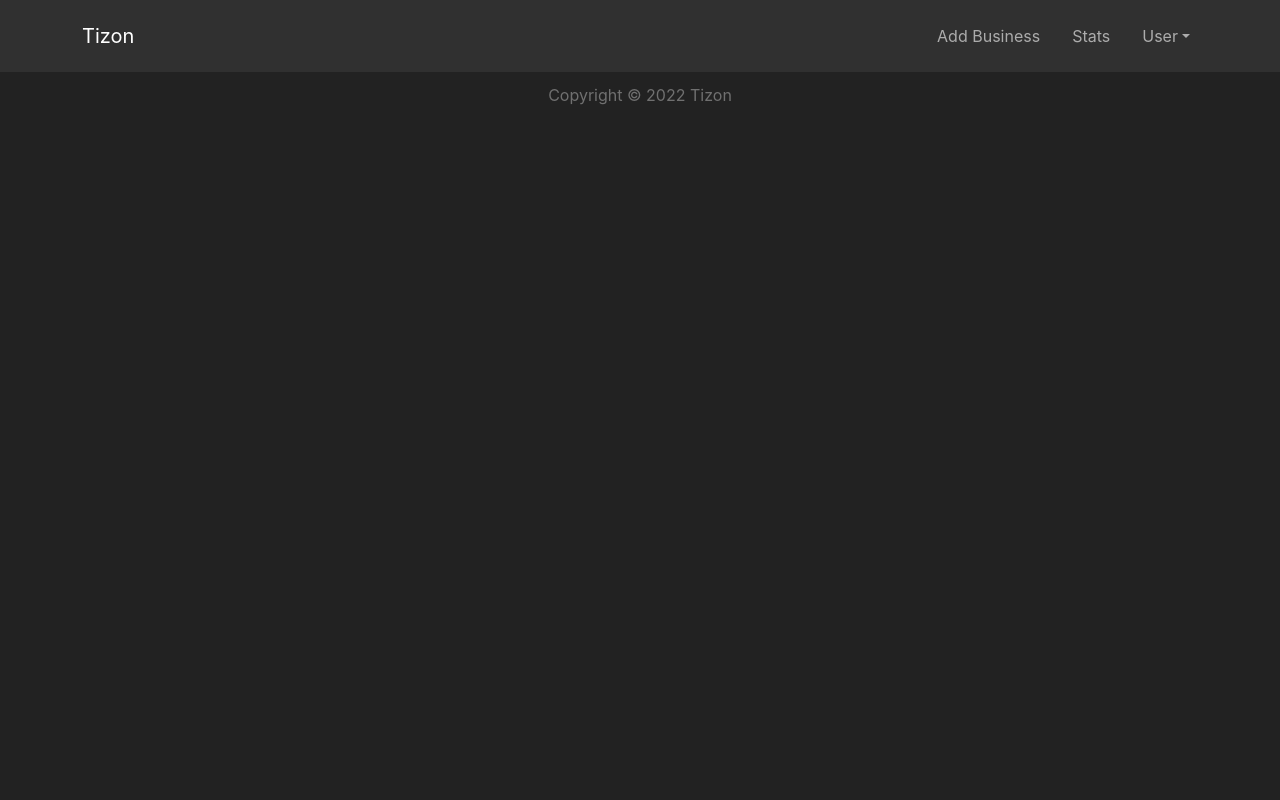
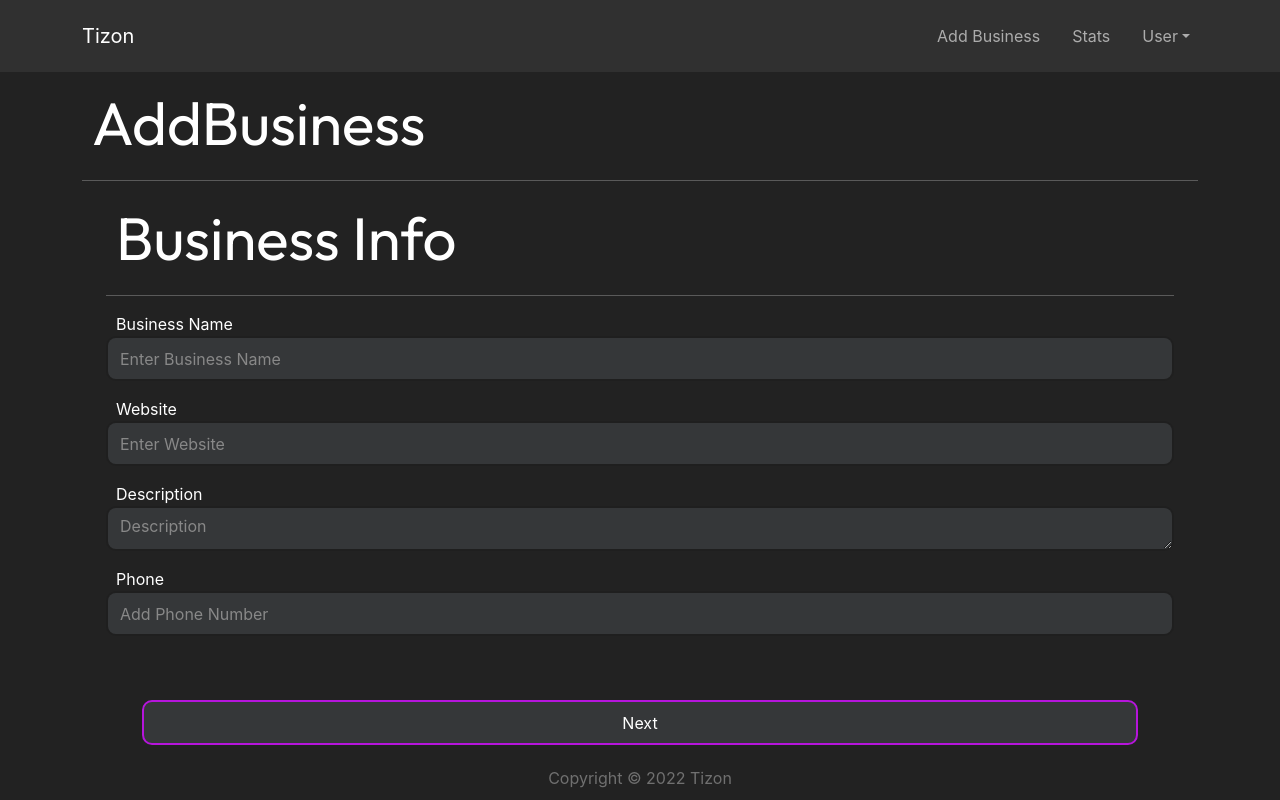
Before and after one commit to prat1k-gupta/tizon-internship, a React (Create React App) app in the folder client/: page /business in a window 1280 px wide. Built offline with nearby package versions, Linux system fonts and the light colour scheme.

Commit message:
added multiStep form

```diff
--- a/client/src/App.js
+++ b/client/src/App.js
@@ -8,6 +8,7 @@ import { LoginPage } from "./Screens/LoginPage/LoginPage";
 import { RegisterPage } from "./Screens/RegisterPage/RegisterPage";
 import { StatsPage } from "./Screens/StatisticsPage/StatsPage";
 import { AddBusinessPage } from "./Screens/AddBusiness/AddBusinessPage";
+import { MasterForm } from "./Screens/MultiStepForm/MasterForm";
 function App() {
   return (
     <>
@@ -19,6 +20,7 @@ function App() {
         <Route path="/login" element={<LoginPage />} />
         <Route path="/register" element={<RegisterPage />} />
         <Route path="/addbusiness" element={<AddBusinessPage />} />
+        <Route path="/business" element={<MasterForm />} />
       </Routes>
       <Footer />
     </>
--- a/client/src/Screens/AddBusiness/YtForm.js
+++ b/client/src/Screens/AddBusiness/YtForm.js
@@ -33,11 +33,10 @@ export const YtForm = ({size,index,list,addMore}) => {
         <Form.Control
           name="link"
           type="url"
-            onChange={(e)=>{handleLinkChange(e,index)}}
-            // value={link}
+          onChange={(e)=>{handleLinkChange(e,index)}}
+          value={list[index].link}
           placeholder="https://youtube.com/"
           className="mb-2"
-
         />
         {size > 1 && <AiOutlineDelete size={30} onClick = {()=>{handleRemove(index)}} />}
       </div>
--- /dev/null
+++ b/client/src/Screens/MultiStepForm/ConfirmSubmission.js
@@ -0,0 +1,21 @@
+import React from 'react'
+import { FormTitle } from './FormTitle'
+
+export const ConfirmSubmission = ({formData,setFormData}) => {
+    console.log(formData)
+  return (
+    <FormTitle title="Confirm Your Business">
+      <ul>
+        {
+            Object.keys(formData).map((keyName, i) => (
+                <li className="travelcompany-input" key={i}>
+                <span className="input-label">
+                    {keyName} : {formData[keyName]}
+                </span>
+                </li>
+            ))
+        }
+      </ul>
+    </FormTitle>
+  );
+}
--- /dev/null
+++ b/client/src/Screens/MultiStepForm/ContactInfo.js
@@ -0,0 +1,56 @@
+import React from 'react'
+import { Form } from 'react-bootstrap'
+import { FormTitle } from './FormTitle';
+
+export const ContactInfo = ({formData,setFormData}) => {
+    const handleChange =(e)=>{
+        const {name,value} = e.target;
+        setFormData({...formData, [name]: value})
+    }
+  return (
+    <FormTitle title="Business Info">
+      <Form>
+      <Form.Group className="mb-3" controlId="formBasicName">
+        <Form.Label>Business Name</Form.Label>
+        <Form.Control
+          name="businessname"
+          type="text"
+          onChange={handleChange}
+            value={formData.businessname}
+          placeholder="Enter Business Name"
+        />
+      </Form.Group>
+      <Form.Group className="mb-3" controlId="formBasicEmail">
+        <Form.Label>Website</Form.Label>
+        <Form.Control
+          name="website"
+          type="text"
+          onChange={handleChange}
+          value={formData.website}
+          placeholder="Enter Website"
+        />
+      </Form.Group>
+      <Form.Group className="mb-3" controlId="formBasicPassword">
+        <Form.Label>Description</Form.Label>
+        <Form.Control
+          name="description"
+          as="textarea"
+          onChange={handleChange}
+          value={formData.description}
+          placeholder="Description"
+        />
+      </Form.Group>
+      <Form.Group className="mb-3" controlId="formBasicPhone">
+        <Form.Label>Phone</Form.Label>
+        <Form.Control
+          name="phone"
+          type="tel"
+          onChange={handleChange}
+          value={formData.phone}
+          placeholder="Add Phone Number"
+        />
+      </Form.Group>
+      </Form>
+    </FormTitle>
+  );
+}
--- /dev/null
+++ b/client/src/Screens/MultiStepForm/FormTitle.js
@@ -0,0 +1,22 @@
+import React from 'react'
+import { Container, Row } from 'react-bootstrap'
+
+export const FormTitle = ({title,children}) => {
+  return (
+    <div>
+      <Container>
+        <Row>
+          <div className="page">
+            {title && (
+              <>
+                <h1 className="heading">{title}</h1>
+                <hr />
+              </>
+            )}
+            {children}
+          </div>
+        </Row>
+      </Container>
+    </div>
+  )
+}
--- /dev/null
+++ b/client/src/Screens/MultiStepForm/MasterForm.js
@@ -0,0 +1,73 @@
+import React, { useState } from 'react'
+import { Container } from 'react-bootstrap';
+import { MainScreen } from '../MainScreen'
+import { ConfirmSubmission } from './ConfirmSubmission';
+import { ContactInfo } from './ContactInfo';
+import { SocialsInfo } from './SocialsInfo';
+import { UploadInfo } from './UploadInfo';
+import { YoutubeInfo } from './YoutubeInfo';
+export const MasterForm = () => {
+    const [formData, setFormData] = useState({
+      businessname: "",
+      website: "",
+      description: "",
+      phone: "",
+      instagram: "",
+      linkedin: "",
+      facebook: "",
+      twitter: "",
+      pics: [],
+      ytlinks: [],
+    });
+    const [ytLinks, setYtLinks] = useState([
+      {
+        link: "",
+      },
+    ]);
+    const [step,setStep] = useState(1);
+    const nextStep = ()=>{
+        setStep(prev => prev+1);
+    }
+    const prevStep = ()=>{
+        setStep(prev => prev-1);
+    }
+    console.log(ytLinks)
+  return (
+    <MainScreen title="AddBusiness">
+      <Container>
+        <>
+          <div>
+            {
+              {
+                1: (
+                  <ContactInfo formData={formData} setFormData={setFormData} />
+                ),
+                2: (
+                  <SocialsInfo formData={formData} setFormData={setFormData} />
+                ),
+                3: <UploadInfo formData={formData} setFormData={setFormData} />,
+                4: <YoutubeInfo ytLinks={ytLinks} setYtLinks={setYtLinks} />,
+                5: (
+                  <ConfirmSubmission
+                    formData={formData}
+                    setFormData={setFormData}
+                  />
+                ),
+              }[step]
+            }
+            <div className="d-flex justify-content-around px-5 mt-5">
+              {step > 1 ? (
+                <button className="btn btn-warning" onClick={prevStep}>
+                  Back
+                </button>
+              ) : null}
+              <button className="btn btn-warning" onClick={nextStep}>
+                {step === 5 ? "Submit" : "Next"}
+              </button>
+            </div>
+          </div>
+        </>
+      </Container>
+    </MainScreen>
+  );
+}
--- /dev/null
+++ b/client/src/Screens/MultiStepForm/SocialsInfo.js
@@ -0,0 +1,57 @@
+import React from 'react'
+import { Form } from 'react-bootstrap';
+import { FormTitle } from './FormTitle';
+
+export const SocialsInfo = ({formData,setFormData}) => {
+    const handleChange = (e) => {
+      const { name, value } = e.target;
+      setFormData({ ...formData, [name]: value });
+    };
+  return (
+    <FormTitle title="Socials">
+
+        <Form>
+        <Form.Group className="mb-3" controlId="formBasicInstagram">
+            <Form.Label>Instagram</Form.Label>
+            <Form.Control
+            name="instagram"
+            type="text"
+            onChange={handleChange}
+            //   value={regInfo.password}
+            placeholder="https://instagram.com/"
+            />
+        </Form.Group>
+        <Form.Group className="mb-3" controlId="formBasicLinkedin">
+            <Form.Label>Linkedin</Form.Label>
+            <Form.Control
+            name="linkedin"
+            type="text"
+            onChange={handleChange}
+            //   value={regInfo.password}
+            placeholder="https://linkedin.com/in/"
+            />
+        </Form.Group>
+        <Form.Group className="mb-3" controlId="formBasicFacebook">
+            <Form.Label>Facebook</Form.Label>
+            <Form.Control
+            name="facebook"
+            type="text"
+            onChange={handleChange}
+            //   value={regInfo.password}
+            placeholder="https://facebook.com/"
+            />
+        </Form.Group>
+        <Form.Group className="mb-3" controlId="formBasicTwitter">
+            <Form.Label>Twitter</Form.Label>
+            <Form.Control
+            name="twitter"
+            type="text"
+            onChange={handleChange}
+            //   value={regInfo.password}
+            placeholder="https://twitter.com/"
+            />
+        </Form.Group>
+        </Form>
+    </FormTitle>
+  );
+}
--- /dev/null
+++ b/client/src/Screens/MultiStepForm/UploadInfo.js
@@ -0,0 +1,25 @@
+import React from 'react'
+import { Form } from 'react-bootstrap';
+import { FormTitle } from './FormTitle';
+
+export const UploadInfo = ({formData,setFormData}) => {
+    const handleChange = (e) => {
+      const { name, value } = e.target;
+      setFormData({ ...formData, [name]: value });
+    };
+  return (
+    <FormTitle title="Upload Your Business Images">
+        <Form>
+        <Form.Group className="mb-3" controlId="formBasicPassword">
+            <Form.Label>Upload Images</Form.Label>
+            <Form.Control
+            name="pics"
+            type="file"
+            onChange={handleChange}
+            placeholder="choose file"
+            />
+        </Form.Group>
+        </Form>
+    </FormTitle>
+  );
+}
--- /dev/null
+++ b/client/src/Screens/MultiStepForm/YoutubeInfo.js
@@ -0,0 +1,19 @@
+import React from 'react'
+import { YtForm } from '../AddBusiness/YtForm'
+import { FormTitle } from './FormTitle'
+
+export const YoutubeInfo = ({ytLinks,setYtLinks}) => {
+  return (
+    <FormTitle>
+      {ytLinks.map((link, index) => (
+        <YtForm
+          key={index}
+          index={index}
+          size={ytLinks.length}
+          list={ytLinks}
+          addMore={setYtLinks}
+        />
+      ))}
+    </FormTitle>
+  );
+}
```
